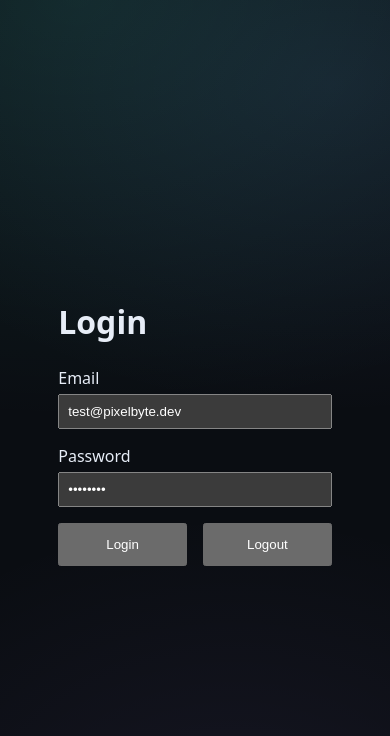
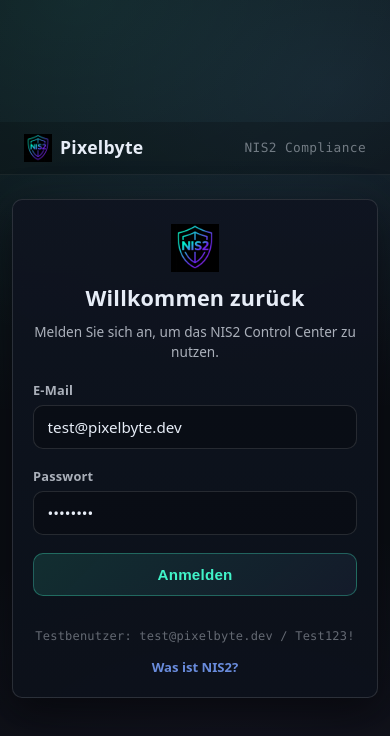
Before and after one commit to SvenMichels/pixelbyte-nis2-frontend, an Angular app: page /login in a window 390 px wide. Shown: the top 736 px of the page. Built offline with nearby package versions, Linux system fonts and the light colour scheme.

Commit message:
feat: implement login page with responsive design and form validation

```diff
--- /dev/null
+++ b/src/app/pages/login/login-page.scss
@@ -0,0 +1,291 @@
+/* ============================
+   Login Page – Pixelbyte NIS2
+   ============================ */
+
+.login-wrapper {
+  display: flex;
+  flex-direction: column;
+  min-height: 100%;
+  flex: 1;
+}
+
+/* ---------- Header ---------- */
+.login-header {
+  padding: 0.75rem 1.5rem;
+  border-bottom: 1px solid rgba(255, 255, 255, 0.06);
+  background: rgba(0, 0, 0, 0.2);
+}
+
+.login-header__inner {
+  max-width: 1100px;
+  margin: 0 auto;
+  display: flex;
+  justify-content: space-between;
+  align-items: center;
+}
+
+.login-header__brand {
+  display: flex;
+  align-items: center;
+  gap: 0.5rem;
+}
+
+.login-header__title {
+  font-weight: 720;
+  font-size: 1.1rem;
+  letter-spacing: 0.3px;
+  color: var(--text);
+}
+
+.login-header__product {
+  font-size: 0.8rem;
+  font-family: var(--mono);
+  opacity: 0.45;
+  letter-spacing: 0.4px;
+}
+
+/* ---------- Main area ---------- */
+.login-main {
+  flex: 1;
+  display: flex;
+  align-items: center;
+  justify-content: center;
+  padding: 2rem 1rem;
+}
+
+/* ---------- Card ---------- */
+.login-card {
+  width: 100%;
+  max-width: 420px;
+  border: 1px solid var(--border, rgba(255, 255, 255, 0.12));
+  border-radius: var(--radius, 14px);
+  background: linear-gradient(
+                  180deg,
+                  rgba(15, 20, 32, 0.92),
+                  rgba(12, 17, 27, 0.92)
+  );
+  box-shadow: 0 16px 40px rgba(0, 0, 0, 0.55),
+  0 0 60px rgba(122, 162, 255, 0.04);
+  overflow: hidden;
+}
+
+.login-card__header {
+  display: flex;
+  flex-direction: column;
+  align-items: center;
+  padding: 2rem 2rem 0;
+  gap: 0.6rem;
+  text-align: center;
+}
+
+.login-card__title {
+  margin: 0;
+  font-size: 1.35rem;
+  font-weight: 750;
+  letter-spacing: 0.2px;
+}
+
+.login-card__subtitle {
+  margin: 0;
+  font-size: 0.85rem;
+  color: var(--muted, rgba(231, 237, 247, 0.6));
+  line-height: 1.4;
+}
+
+/* ---------- Form ---------- */
+.login-form {
+  padding: 1.5rem 2rem;
+  display: flex;
+  flex-direction: column;
+  gap: 1.1rem;
+}
+
+.login-field {
+  display: flex;
+  flex-direction: column;
+  gap: 0.35rem;
+}
+
+.login-label {
+  font-size: 0.8rem;
+  font-weight: 650;
+  letter-spacing: 0.2px;
+  color: var(--muted, rgba(231, 237, 247, 0.7));
+}
+
+.login-input {
+  width: 100%;
+  padding: 0.7rem 0.85rem;
+  border: 1px solid rgba(255, 255, 255, 0.12);
+  border-radius: 10px;
+  background: rgba(0, 0, 0, 0.25);
+  color: var(--text, #e7edf7);
+  font-size: 0.95rem;
+  font-family: inherit;
+  transition: border-color 0.15s ease, box-shadow 0.15s ease;
+
+  &::placeholder {
+    color: rgba(231, 237, 247, 0.28);
+  }
+
+  &:hover {
+    border-color: rgba(255, 255, 255, 0.2);
+  }
+
+  &:focus {
+    outline: none;
+    border-color: rgba(122, 162, 255, 0.55);
+    box-shadow: 0 0 0 3px rgba(122, 162, 255, 0.12);
+  }
+}
+
+/* ---------- Error ---------- */
+.login-input--invalid {
+  border-color: rgba(255, 90, 122, 0.5) !important;
+  box-shadow: 0 0 0 2px rgba(255, 90, 122, 0.1);
+}
+
+.login-field-error {
+  font-size: 0.78rem;
+  font-weight: 550;
+  color: rgba(255, 90, 122, 0.92);
+  padding: 0.15rem 0.1rem 0;
+}
+
+.login-error {
+  padding: 0.6rem 0.85rem;
+  border-radius: 10px;
+  border: 1px solid rgba(255, 90, 122, 0.3);
+  background: rgba(255, 90, 122, 0.06);
+  color: rgba(255, 90, 122, 0.95);
+  font-size: 0.83rem;
+  font-weight: 550;
+  animation: login-error-in 0.2s ease-out;
+}
+
+@keyframes login-error-in {
+  from {
+    opacity: 0;
+    transform: translateY(-4px);
+  }
+  to {
+    opacity: 1;
+    transform: translateY(0);
+  }
+}
+
+/* ---------- Submit button ---------- */
+.login-submit {
+  display: flex;
+  align-items: center;
+  justify-content: center;
+  gap: 0.5rem;
+  width: 100%;
+  padding: 0.75rem;
+  border: 1px solid rgba(67, 255, 210, 0.3);
+  border-radius: 10px;
+  background: linear-gradient(135deg, rgba(67, 255, 210, 0.12), rgba(122, 162, 255, 0.07));
+  color: rgba(67, 255, 210, 0.95);
+  font-size: 0.95rem;
+  font-weight: 680;
+  letter-spacing: 0.2px;
+  cursor: pointer;
+  transition: all 0.15s ease;
+
+  &:hover:not(:disabled) {
+    border-color: rgba(67, 255, 210, 0.55);
+    background: linear-gradient(135deg, rgba(67, 255, 210, 0.2), rgba(122, 162, 255, 0.1));
+    box-shadow: 0 4px 20px rgba(67, 255, 210, 0.08);
+  }
+
+  &:active:not(:disabled) {
+    transform: translateY(1px);
+  }
+
+  &:focus-visible {
+    outline: 2px solid rgba(67, 255, 210, 0.55);
+    outline-offset: 2px;
+  }
+
+  &:disabled {
+    opacity: 0.55;
+    cursor: not-allowed;
+  }
+}
+
+/* ---------- Spinner ---------- */
+.login-spinner {
+  display: inline-block;
+  width: 16px;
+  height: 16px;
+  border: 2px solid rgba(67, 255, 210, 0.25);
+  border-top-color: rgba(67, 255, 210, 0.9);
+  border-radius: 50%;
+  animation: login-spin 0.6s linear infinite;
+}
+
+@keyframes login-spin {
+  to {
+    transform: rotate(360deg);
+  }
+}
+
+/* ---------- Card footer ---------- */
+.login-card__footer {
+  padding: 1rem 2rem 1.5rem;
+  text-align: center;
+  display: flex;
+  flex-direction: column;
+  gap: 0.3rem;
+}
+
+.login-hint {
+  font-size: 0.75rem;
+  font-family: var(--mono);
+  opacity: 0.4;
+  letter-spacing: 0.2px;
+}
+
+.login-info-link {
+  display: inline-block;
+  margin-top: 0.5rem;
+  font-size: 0.82rem;
+  font-weight: 600;
+  color: rgba(122, 162, 255, 0.85);
+  text-decoration: none;
+  transition: color 0.15s ease;
+
+  &:hover {
+    color: rgba(122, 162, 255, 1);
+    text-decoration: underline;
+  }
+
+  &:focus-visible {
+    outline: 2px solid rgba(122, 162, 255, 0.55);
+    outline-offset: 2px;
+    border-radius: 4px;
+  }
+}
+
+/* ---------- Responsive ---------- */
+@media (max-width: 480px) {
+  .login-main {
+    padding: 1.5rem 0.75rem;
+  }
+
+  .login-card {
+    border-radius: 10px;
+  }
+
+  .login-form {
+    padding: 1.25rem 1.25rem;
+  }
+
+  .login-card__header {
+    padding: 1.5rem 1.25rem 0;
+  }
+
+  .login-card__footer {
+    padding: 0.75rem 1.25rem 1.25rem;
+  }
+}
--- a/src/app/pages/login/login-page.ts
+++ b/src/app/pages/login/login-page.ts
@@ -1,107 +1,191 @@
-import { CommonModule } from '@angular/common';
-import { ChangeDetectionStrategy, Component, inject } from '@angular/core';
-import { FormsModule } from '@angular/forms';
-import { ActivatedRoute, Router } from '@angular/router';
+import { ChangeDetectionStrategy, ChangeDetectorRef, Component, inject, signal } from '@angular/core';
+import { ReactiveFormsModule, FormBuilder, Validators } from '@angular/forms';
+import { ActivatedRoute, Router, RouterLink } from '@angular/router';
+import { NgOptimizedImage } from '@angular/common';
 import { AuthService } from '../../core/auth/auth.service';
 
 @Component({
     selector: 'app-login-page',
-    imports: [
-        CommonModule,
-        FormsModule,
-    ],
+    imports: [ReactiveFormsModule, NgOptimizedImage, RouterLink],
     changeDetection: ChangeDetectionStrategy.OnPush,
+    host: { style: 'display:flex;flex:1' },
     template: `
-			<div style="max-width: 400px; margin: 100px auto; padding: 2rem;">
-				<h1>Login</h1>
-				<form (ngSubmit)="submit()">
-					<label style="display: block; margin-bottom: 1rem;">
-						Email
+			<div class="login-wrapper">
+				<header class="login-header" role="banner">
+					<div class="login-header__inner">
+						<div class="login-header__brand">
+							<img ngSrc="NIS2Icon.png" alt="" width="28" height="28" priority />
+							<span class="login-header__title">Pixelbyte</span>
+						</div>
+						<span class="login-header__product">NIS2 Compliance</span>
+					</div>
+				</header>
+
+				<main class="login-main">
+					<div class="login-card">
+						<div class="login-card__header">
+							<img ngSrc="NIS2Icon.png" alt="NIS2 Logo" width="48" height="48" priority />
+							<h1 class="login-card__title">Willkommen zurück</h1>
+							<p class="login-card__subtitle">Melden Sie sich an, um das NIS2 Control Center zu nutzen.</p>
+						</div>
+
+						<form class="login-form" [formGroup]="form" (ngSubmit)="submit()">
+							<div class="login-field">
+								<label class="login-label" for="login-email">E-Mail</label>
 								<input
-									name="email"
-									[(ngModel)]="email"
+											id="login-email"
+											class="login-input"
+											formControlName="email"
+											type="email"
 											autocomplete="username"
-									style="width: 100%; padding: 0.5rem; margin-top: 0.25rem;" />
-					</label>
-					<label style="display: block; margin-bottom: 1rem;">
-						Password
+											placeholder="name&#64;firma.de"
+											[class.login-input--invalid]="isFieldInvalid('email')"
+											[attr.aria-invalid]="isFieldInvalid('email')"
+											[attr.aria-describedby]="isFieldInvalid('email') ? 'email-error' : null" />
+								@if (isFieldInvalid('email')) {
+									<div id="email-error" class="login-field-error" role="alert">
+										@if (form.get('email')?.hasError('required')) {
+											E-Mail-Adresse ist erforderlich.
+										} @else if (form.get('email')?.hasError('email')) {
+											Bitte geben Sie eine gültige E-Mail-Adresse ein.
+										}
+									</div>
+								}
+							</div>
+
+							<div class="login-field">
+								<label class="login-label" for="login-password">Passwort</label>
 								<input
-									name="password"
+											id="login-password"
+											class="login-input"
+											formControlName="password"
 											type="password"
-									[(ngModel)]="password"
 											autocomplete="current-password"
-									style="width: 100%; padding: 0.5rem; margin-top: 0.25rem;" />
-					</label>
-					<div style="display: flex; gap: 1rem; margin-top: 1rem;">
-						<button type="submit" style="flex: 1; padding: 0.75rem;">Login</button>
-						<button type="button" (click)="clear()" style="flex: 1; padding: 0.75rem;">Logout</button>
+											placeholder="••••••••"
+											[class.login-input--invalid]="isFieldInvalid('password')"
+											[attr.aria-invalid]="isFieldInvalid('password')"
+											[attr.aria-describedby]="isFieldInvalid('password') ? 'password-error' : null" />
+								@if (isFieldInvalid('password')) {
+									<div id="password-error" class="login-field-error" role="alert">
+										Passwort ist erforderlich.
 									</div>
-					@if (error) {
-						<p style="color: crimson; margin-top: 1rem;">{{ error }}</p>
 								}
-					@if (loading) {
-						<p style="margin-top: 1rem;">Loading...</p>
+							</div>
+
+							@if (serverError()) {
+								<div class="login-error" role="alert">{{ serverError() }}</div>
 							}
+
+							<button
+										class="login-submit"
+										type="submit"
+										[disabled]="loading()">
+								@if (loading()) {
+									<span class="login-spinner" aria-hidden="true"></span>
+									Anmelden…
+								} @else {
+									Anmelden
+								}
+							</button>
 						</form>
+
+						<div class="login-card__footer">
+							<span class="login-hint">Testbenutzer: test&#64;pixelbyte.dev / Test123!</span>
+							<a routerLink="/nis2-info" class="login-info-link">Was ist NIS2?</a>
+						</div>
+					</div>
+				</main>
 			</div>
     `,
+    styleUrl: './login-page.scss',
 })
 export class LoginPage {
     private readonly auth = inject(AuthService);
     private readonly router = inject(Router);
     private readonly route = inject(ActivatedRoute);
-    email = 'test@pixelbyte.dev';
-    password = 'Test123!';
-    error = '';
-    loading = false;
+    private readonly fb = inject(FormBuilder);
+    private readonly cdr = inject(ChangeDetectorRef);
+
+    readonly serverError = signal('');
+    readonly loading = signal(false);
+
+    readonly form = this.fb.nonNullable.group({
+        email: ['test@pixelbyte.dev', [Validators.required, Validators.email]],
+        password: ['Test123!', [Validators.required]],
+    });
+
+    isFieldInvalid(field: string): boolean {
+        const control = this.form.get(field);
+        return !!control && control.invalid && (control.dirty || control.touched);
+    }
 
     submit() {
-        this.error = '';
-        this.loading = true;
+        this.form.markAllAsTouched();
+        this.serverError.set('');
+
+        if (this.form.invalid) {
+            return;
+        }
+
+        this.loading.set(true);
+        const { email, password } = this.form.getRawValue();
 
         this.auth.getCsrfToken().subscribe({
             next: () => {
-                this.auth.login(this.email, this.password).subscribe({
+                this.auth.login(email, password).subscribe({
                     next: () => {
                         this.auth.loadCurrentUser().subscribe({
                             next: () => {
                                 const returnUrl =
                                     this.route.snapshot.queryParamMap.get('returnUrl') ?? '/dashboard';
-                                this.loading = false;
+                                this.loading.set(false);
                                 this.router.navigateByUrl(returnUrl).catch(() => {
-                                    this.error = 'Login ok, aber Navigation fehlgeschlagen.';
+                                    this.serverError.set('Login erfolgreich, Navigation fehlgeschlagen.');
                                 });
+                                this.cdr.markForCheck();
                             },
                             error: () => {
-                                this.loading = false;
-                                this.error = 'User-Daten konnten nicht geladen werden.';
+                                this.loading.set(false);
+                                this.serverError.set('Benutzerdaten konnten nicht geladen werden.');
+                                this.cdr.markForCheck();
                             },
                         });
                     },
                     error: (err) => {
-                        this.loading = false;
-                        this.error = `Login fehlgeschlagen: ${err.status ?? ''} ${err.statusText ?? ''}`.trim();
+                        this.loading.set(false);
+                        this.serverError.set(this.extractErrorMessage(err));
+                        this.cdr.markForCheck();
                     },
                 });
             },
             error: () => {
-                this.loading = false;
-                this.error = 'CSRF-Token konnte nicht geladen werden.';
+                this.loading.set(false);
+                this.serverError.set('Verbindung zum Server fehlgeschlagen. Bitte versuchen Sie es später erneut.');
+                this.cdr.markForCheck();
             },
         });
     }
 
-    clear() {
-        this.loading = true;
-        this.auth.logout().subscribe({
-            next: () => {
-                this.loading = false;
-                this.error = '';
-                this.password = '';
-            },
-            error: () => {
-                this.loading = false;
-            },
-        });
+    private extractErrorMessage(err: unknown): string {
+        const httpErr = err as { status?: number; error?: { message?: string | string[] } };
+
+        if (httpErr.error?.message) {
+            const msg = httpErr.error.message;
+            return Array.isArray(msg) ? msg.join(' ') : msg;
+        }
+
+        if (httpErr.status === 0) {
+            return 'Server nicht erreichbar. Bitte prüfen Sie Ihre Verbindung.';
+        }
+
+        if (httpErr.status === 401) {
+            return 'E-Mail-Adresse oder Passwort ist falsch.';
+        }
+
+        if (httpErr.status === 429) {
+            return 'Zu viele Anmeldeversuche. Bitte warten Sie einen Moment.';
+        }
+
+        return 'Ein unbekannter Fehler ist aufgetreten. Bitte versuchen Sie es erneut.';
     }
 }
```
Lines whose indentation alone changed are shown as unchanged.
